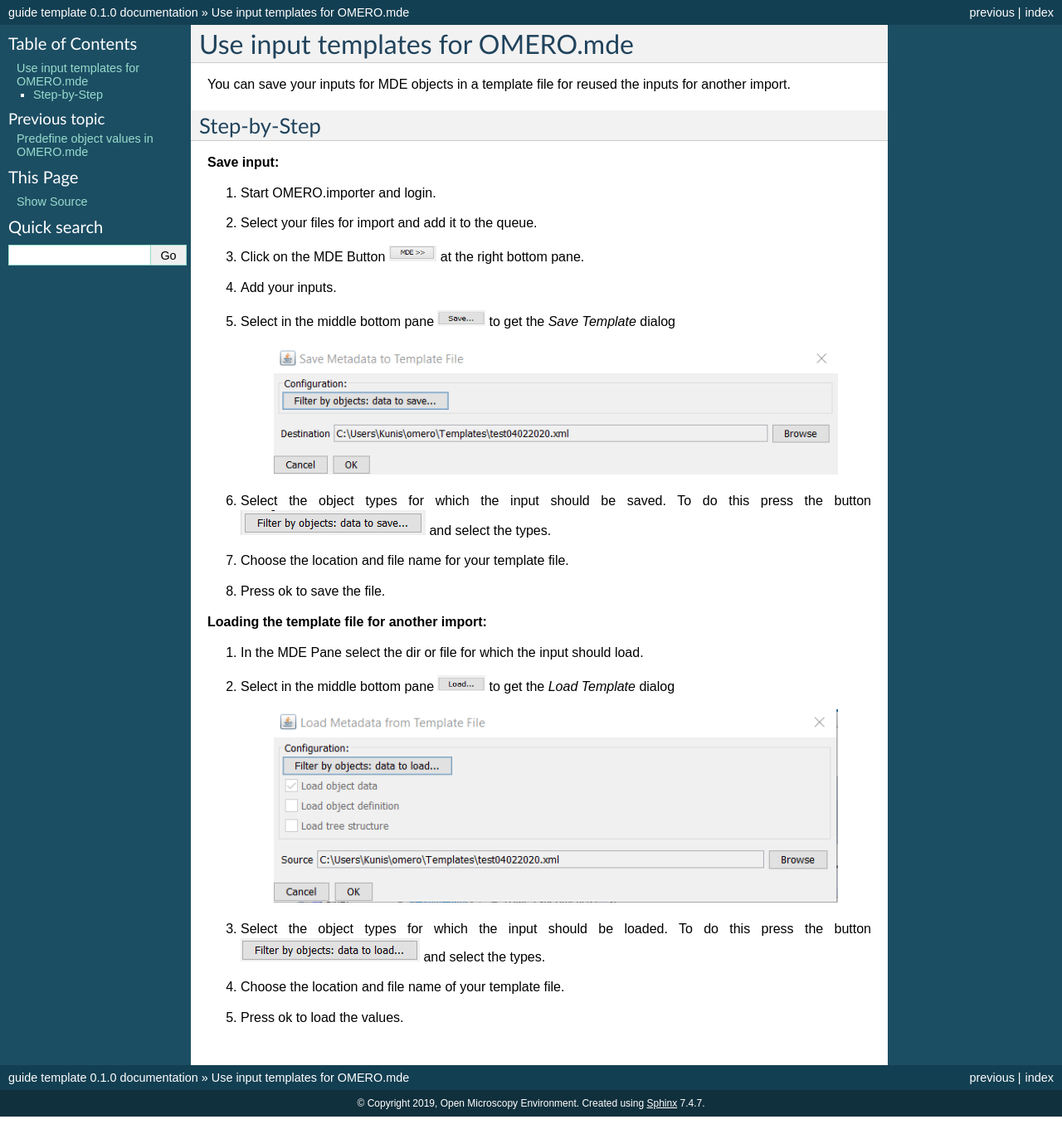
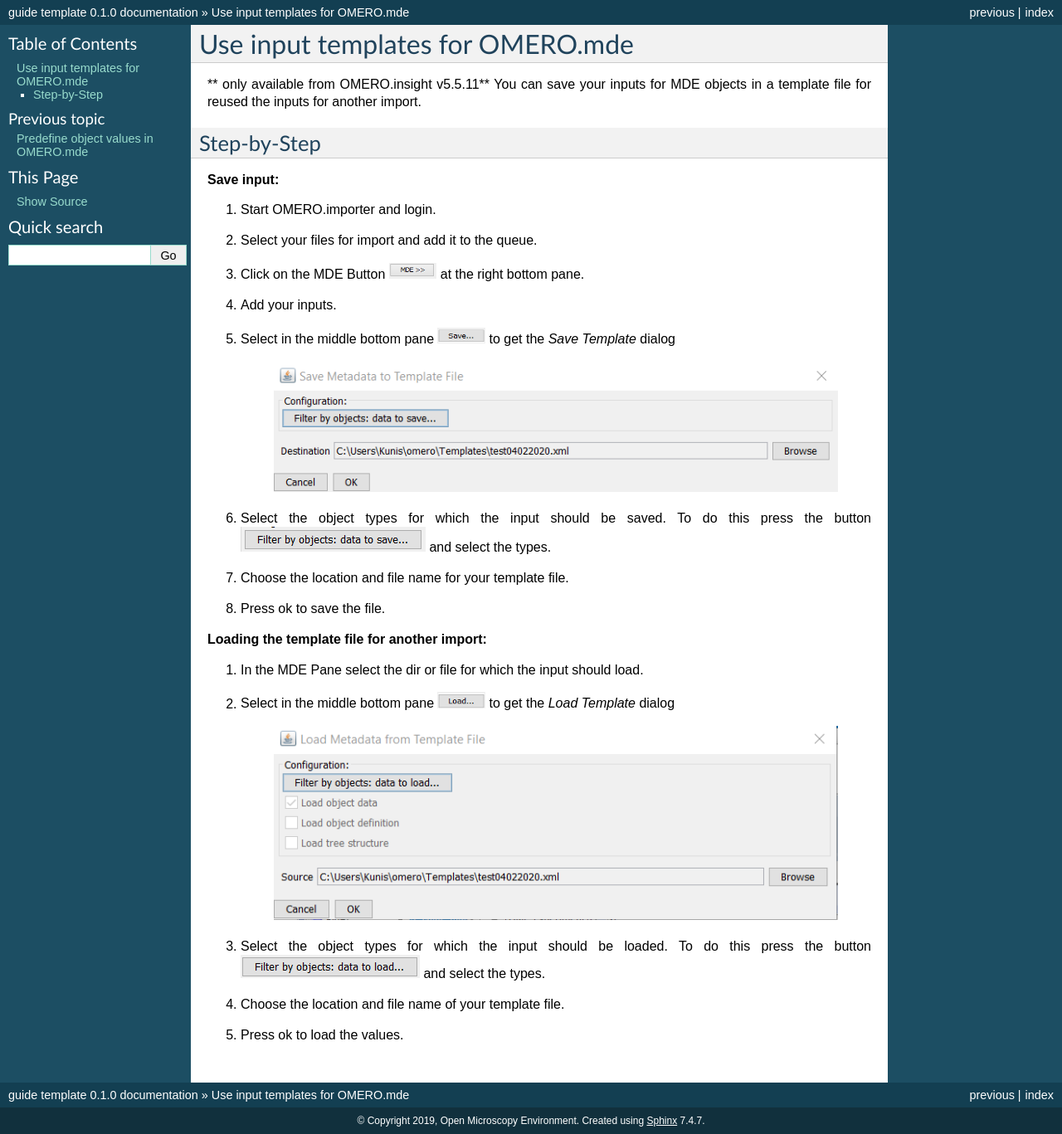
Before and after one commit to ome/omero-guide-mde, a Sphinx documentation site: the page built from docs/mde_templates.rst, in a window 1280 px wide. Shown: the whole page at 83% size. Built offline with Sphinx 7.4.7, drawn with Linux system fonts in a browser that asks for light colours; before the commit the page ends 1346 px from its top, so only the background shows below that.

Commit message:
add hint this functionality is only available with next release (v5.5.11)

```diff
--- a/docs/mde_templates.rst
+++ b/docs/mde_templates.rst
@@ -1,6 +1,7 @@
 Use input templates for OMERO.mde
 =================================
 
+** only available from OMERO.insight v5.5.11**
 You can save your inputs for MDE objects in a template file for reused the inputs for another import.
 
 Step-by-Step
```
